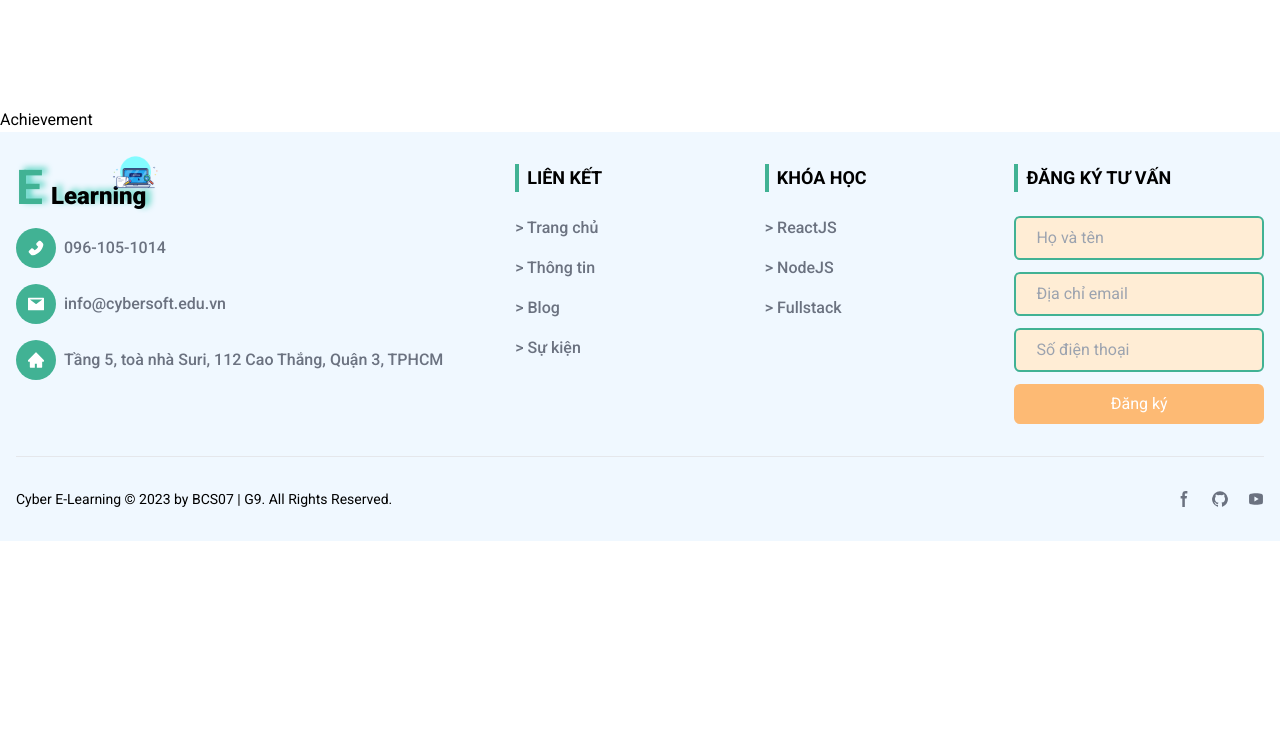
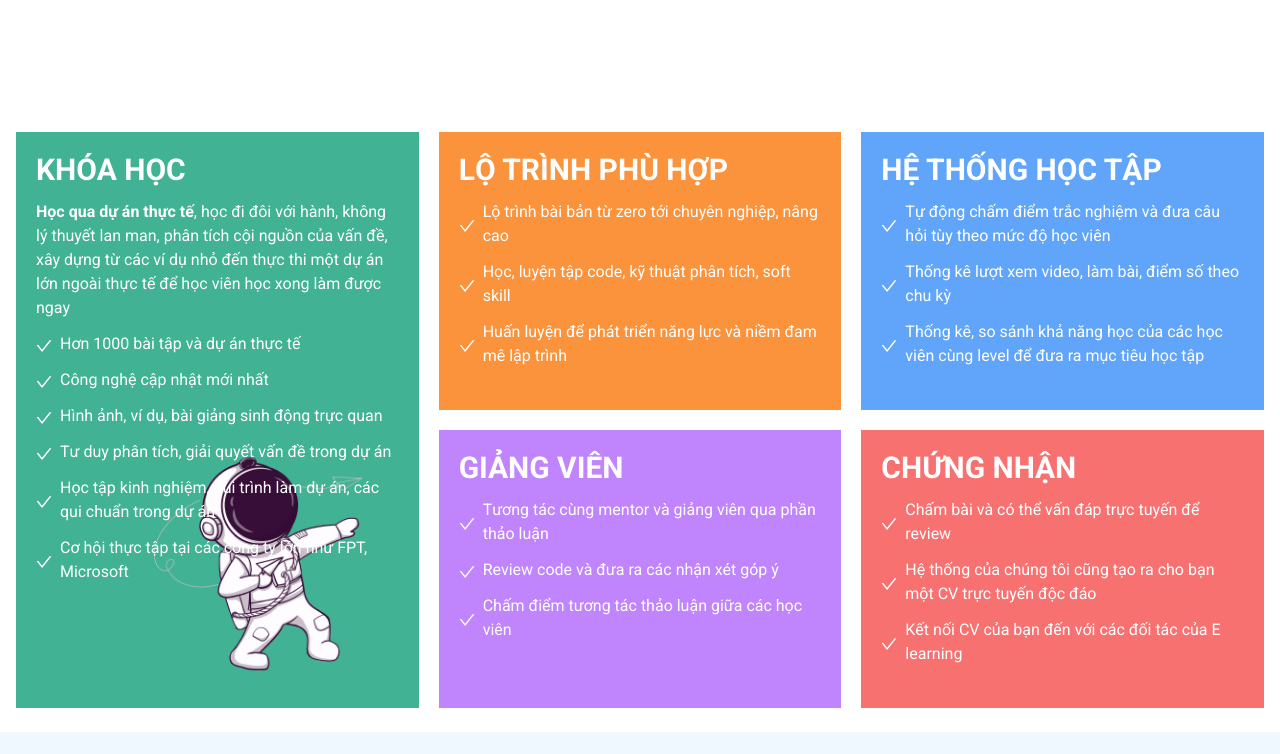
Before and after one commit to hqbao000101/BCS07_FINAL_G9_ELearning, a React (Create React App) app: page / in a window 1280 px wide. Shown: the part 664-1418 px from the top of the page. Before the commit the page ends 1205 px from the top, so only its background shows below. Built offline with nearby package versions, Linux system fonts and the light colour scheme.

Commit message:
feat: home-achievement

```diff
--- a/src/Components/Achievement/Achievement.jsx
+++ b/src/Components/Achievement/Achievement.jsx
@@ -1,9 +1,147 @@
-import React from 'react'
+import React from "react";
+import { CheckOutlined } from "@ant-design/icons";
+import astronaut from "../../assets/imgs/astronaut.png";
+import "./Achievement.scss";
 
 const Achievement = () => {
   return (
-    <div>Achievement</div>
-  )
-}
+    <div className="px-4 py-6 mx-auto max-w-screen-2xl 2xl:px-0">
+      <div className="grid grid-cols-1 gap-5 md:grid-cols-2 lg:grid-cols-3">
+        <div className="relative col-span-1 row-span-2 p-5 text-white duration-300 md:col-span-2 pb-28 bg-main achievement-card lg:col-span-1">
+          <img
+            src={astronaut}
+            alt="astronaut"
+            className="absolute bottom-0 right-0 w-72"
+          />
+          <div className="relative">
+            <h3 className="text-xl font-bold sm:text-2xl md:text-3xl">KHÓA HỌC</h3>
+            <p className="my-3">
+              <span className="font-bold">Học qua dự án thực tế</span>, học đi
+              đôi với hành, không lý thuyết lan man, phân tích cội nguồn của vấn
+              đề, xây dựng từ các ví dụ nhỏ đến thực thi một dự án lớn ngoài
+              thực tế để học viên học xong làm được ngay
+            </p>
+            <ul>
+              <li className="flex my-3">
+                <CheckOutlined className="mt-1 me-2" />
+                <p>Hơn 1000 bài tập và dự án thực tế</p>
+              </li>
+              <li className="flex my-3">
+                <CheckOutlined className="mt-1 me-2" />
+                <p>Công nghệ cập nhật mới nhất</p>
+              </li>
+              <li className="flex my-3">
+                <CheckOutlined className="mt-1 me-2" />
+                <p>Hình ảnh, ví dụ, bài giảng sinh động trực quan</p>
+              </li>
+              <li className="flex my-3">
+                <CheckOutlined className="mt-1 me-2" />
+                <p>Tư duy phân tích, giải quyết vấn đề trong dự án</p>
+              </li>
+              <li className="flex my-3">
+                <CheckOutlined className="mt-1 me-2" />
+                <p>
+                  Học tập kinh nghiệm, qui trình làm dự án, các qui chuẩn trong
+                  dự án
+                </p>
+              </li>
+              <li className="flex my-3">
+                <CheckOutlined className="mt-1 me-2" />
+                <p>Cơ hội thực tập tại các công ty lớn như FPT, Microsoft</p>
+              </li>
+            </ul>
+          </div>
+        </div>
+        <div className="relative p-5 text-white duration-300 bg-orange-400 achievement-card">
+          <div className="relative">
+            <h3 className="text-xl font-bold sm:text-2xl md:text-3xl">LỘ TRÌNH PHÙ HỢP</h3>
+            <ul>
+              <li className="flex my-3">
+                <CheckOutlined className="mt-1 me-2" />
+                <p>Lộ trình bài bản từ zero tới chuyên nghiệp, nâng cao</p>
+              </li>
+              <li className="flex my-3">
+                <CheckOutlined className="mt-1 me-2" />
+                <p>Học, luyện tập code, kỹ thuật phân tích, soft skill</p>
+              </li>
+              <li className="flex my-3">
+                <CheckOutlined className="mt-1 me-2" />
+                <p>
+                  Huấn luyện để phát triển năng lực và niềm đam mê lập trình
+                </p>
+              </li>
+            </ul>
+          </div>
+        </div>
+        <div className="relative p-5 text-white duration-300 bg-blue-400 achievement-card">
+          <div className="relative">
+            <h3 className="text-xl font-bold sm:text-2xl md:text-3xl">HỆ THỐNG HỌC TẬP</h3>
+            <ul>
+              <li className="flex my-3">
+                <CheckOutlined className="mt-1 me-2" />
+                <p>
+                  Tự động chấm điểm trắc nghiệm và đưa câu hỏi tùy theo mức độ
+                  học viên
+                </p>
+              </li>
+              <li className="flex my-3">
+                <CheckOutlined className="mt-1 me-2" />
+                <p>Thống kê lượt xem video, làm bài, điểm số theo chu kỳ</p>
+              </li>
+              <li className="flex my-3">
+                <CheckOutlined className="mt-1 me-2" />
+                <p>
+                  Thống kê, so sánh khả năng học của các học viên cùng level để
+                  đưa ra mục tiêu học tập
+                </p>
+              </li>
+            </ul>
+          </div>
+        </div>
+        <div className="relative p-5 text-white duration-300 bg-purple-400 achievement-card">
+          <div className="relative">
+            <h3 className="text-xl font-bold sm:text-2xl md:text-3xl">GIẢNG VIÊN</h3>
+            <ul>
+              <li className="flex my-3">
+                <CheckOutlined className="mt-1 me-2" />
+                <p>Tương tác cùng mentor và giảng viên qua phần thảo luận</p>
+              </li>
+              <li className="flex my-3">
+                <CheckOutlined className="mt-1 me-2" />
+                <p>Review code và đưa ra các nhận xét góp ý</p>
+              </li>
+              <li className="flex my-3">
+                <CheckOutlined className="mt-1 me-2" />
+                <p>Chấm điểm tương tác thảo luận giữa các học viên</p>
+              </li>
+            </ul>
+          </div>
+        </div>
+        <div className="relative p-5 text-white duration-300 bg-red-400 achievement-card">
+          <div className="relative">
+            <h3 className="text-xl font-bold sm:text-2xl md:text-3xl">CHỨNG NHẬN</h3>
+            <ul>
+              <li className="flex my-3">
+                <CheckOutlined className="mt-1 me-2" />
+                <p>Chấm bài và có thể vấn đáp trực tuyến để review</p>
+              </li>
+              <li className="flex my-3">
+                <CheckOutlined className="mt-1 me-2" />
+                <p>
+                  Hệ thống của chúng tôi cũng tạo ra cho bạn một CV trực tuyến
+                  độc đáo
+                </p>
+              </li>
+              <li className="flex my-3">
+                <CheckOutlined className="mt-1 me-2" />
+                <p>Kết nối CV của bạn đến với các đối tác của E learning</p>
+              </li>
+            </ul>
+          </div>
+        </div>
+      </div>
+    </div>
+  );
+};
 
-export default Achievement
+export default Achievement;
--- /dev/null
+++ b/src/Components/Achievement/Achievement.scss
@@ -0,0 +1,31 @@
+.achievement-card {
+  overflow: hidden;
+}
+
+.achievement-card:hover {
+  box-shadow: rgba(0, 0, 0, 0.3) -5px 5px, rgba(0, 0, 0, 0.2) -10px 10px,
+    rgba(0, 0, 0, 0.1) -15px 15px, rgba(0, 0, 0, 0.05) -20px 20px,
+    rgba(0, 0, 0, 0.025) -25px 25px;
+}
+
+.achievement-card::before {
+  content: "";
+  display: block;
+  height: 100%;
+  width: 50%;
+  position: absolute;
+  top: 0;
+  left: -160%;
+  transform: skewX(-17deg);
+  background: transparent;
+  transition: all 1s;
+}
+
+.achievement-card:hover::before {
+  left: 100%;
+  background: linear-gradient(
+    90deg,
+    hsla(0, 0%, 100%, 0) 0,
+    hsla(0, 0%, 100%, 0.3)
+  );
+}
```
